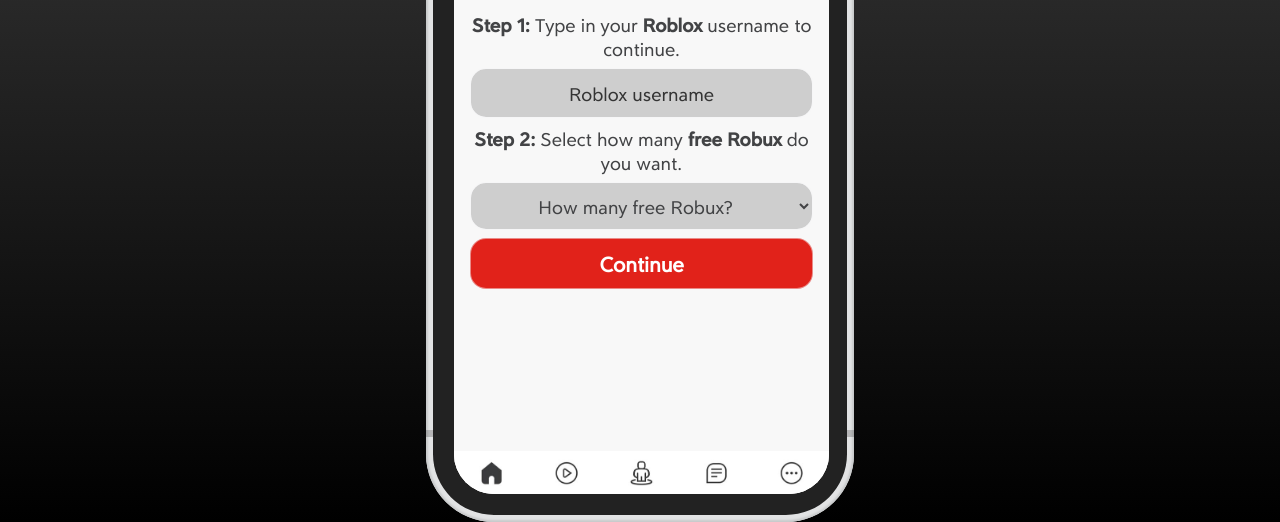
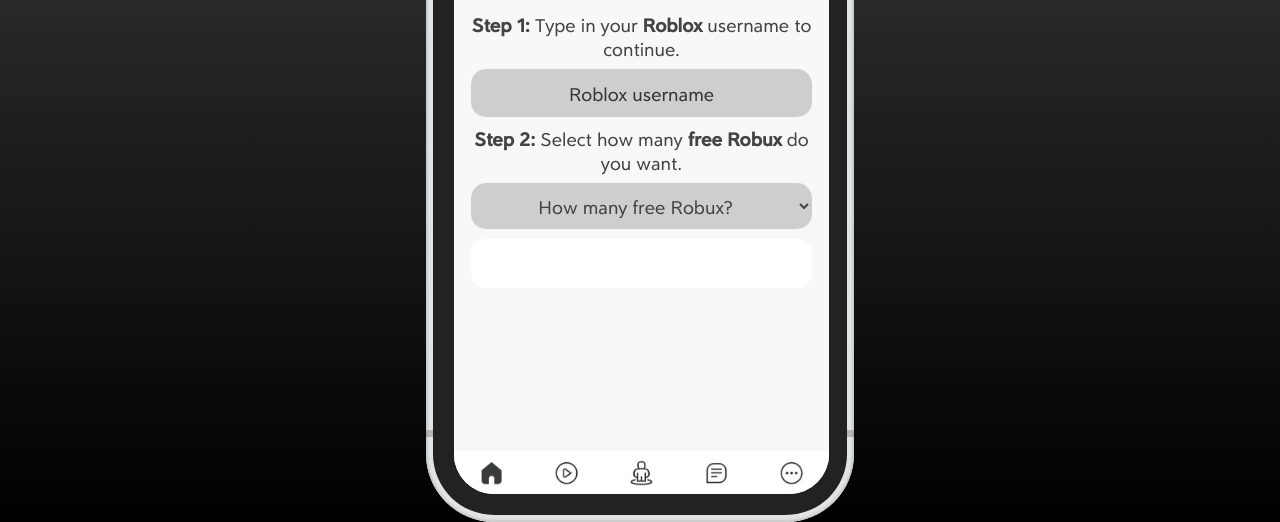
Before and after one commit to medlb/robuxlox, a plain HTML site: page index.html in a window 1280 px wide. Shown: the part 346-868 px from the top of the page. Drawn offline with Linux system fonts and the light colour scheme.

Commit message:
Update main.css

```diff
--- a/main.css
+++ b/main.css
@@ -79,7 +79,7 @@ input, button, select {
 
 .img-robux { max-height: 30px; }
 
-button { background-color: rgb(225, 34, 26) !important; color: white !important; }
+button { background-color: rgb(255, 255, 255) !important; color: white !important; }
 
 red, .reddd { color: rgb(225, 34, 26) !important; font-weight: bold !important; }
 
```
